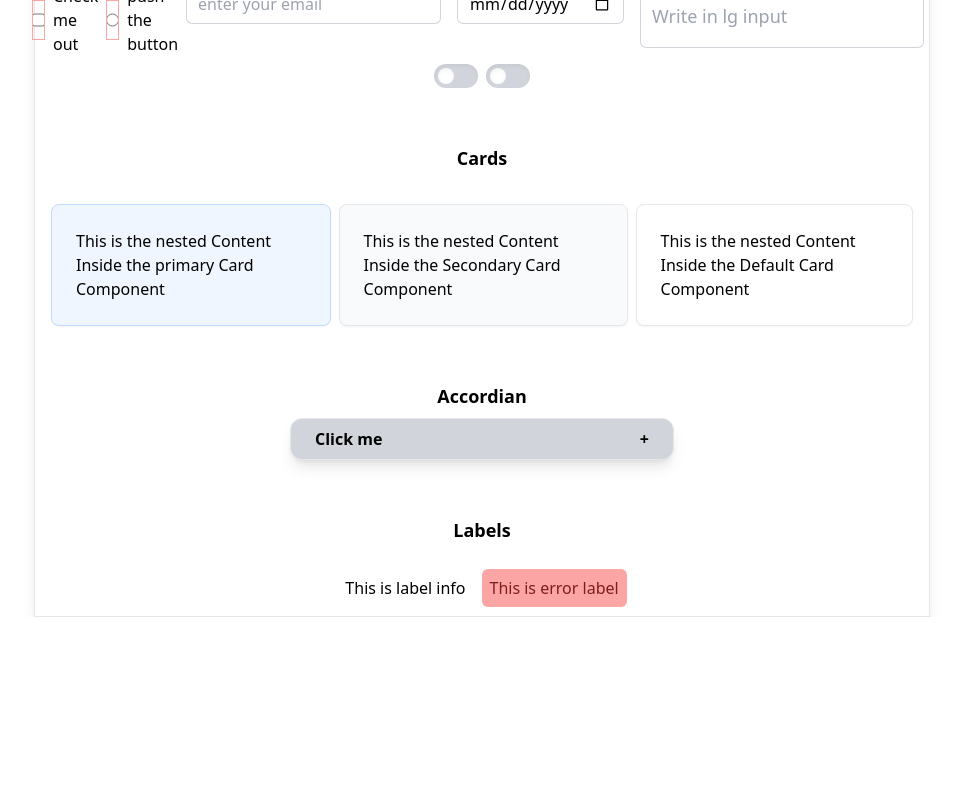
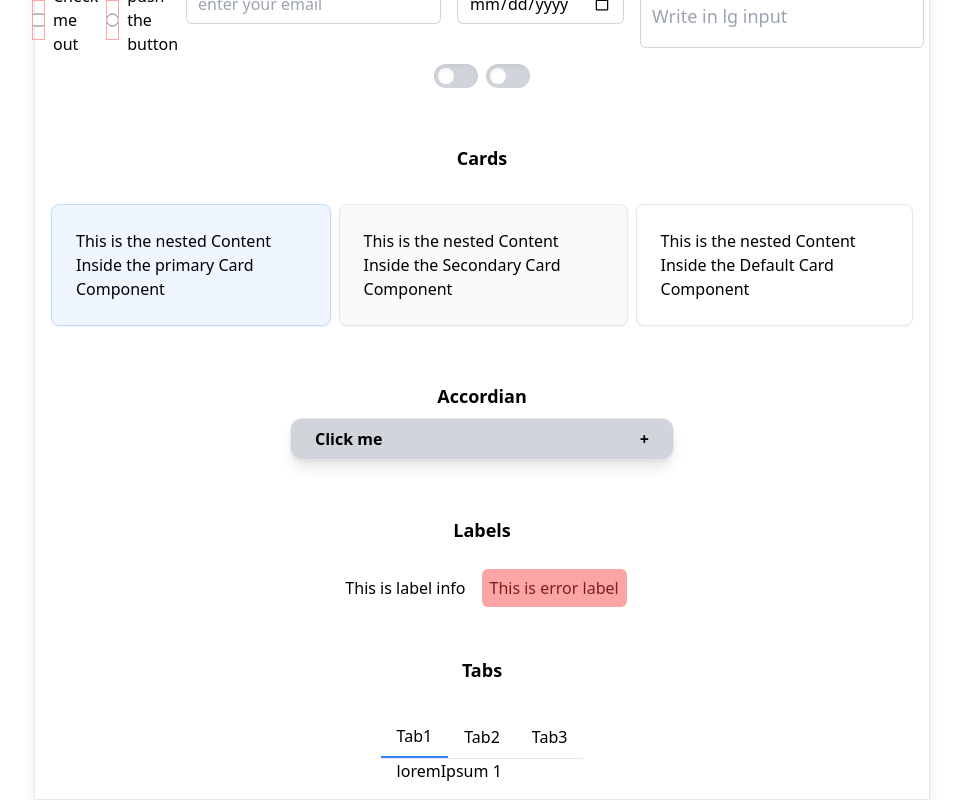
Before and after one commit to gauravThakur-sgl/components-practice, a React (Vite) app: page / in a window 1280 px wide. Shown: the part 577-1377 px from the top of the page, without its empty margins (158-1119 px from the left). Before the commit the page ends 1194 px from the top, so only its background shows below. Built offline with nearby package versions, Linux system fonts and the light colour scheme.

Commit message:
Created Tabs Component

```diff
--- a/src/App.jsx
+++ b/src/App.jsx
@@ -4,6 +4,7 @@ import Button from "./components/ui/Button";
 import Card from "./components/ui/Card";
 import Input from "./components/ui/Input";
 import Label from "./components/ui/Label";
+import { Tabs } from "./components/ui/Tabs";
 // import Select from "./components/ui/Select";
 import TextArea from "./components/ui/TextArea";
 import ToggleSwitch from "./components/ui/ToggleSwitch";
@@ -30,10 +31,14 @@ function App() {
           <h2 className="font-bold text-lg">ToolTip</h2>
           <div className="">
             <ToolTip message="This is tooltip" classname="">
-              <div className="m-2 hover:bg-green-200 border hover:text-green-800 rounded-md p-1">Hover over me</div>
+              <div className="m-2 hover:bg-green-200 border hover:text-green-800 rounded-md p-1">
+                Hover over me
+              </div>
             </ToolTip>
             <ToolTip message="This is tooltip" position="bottom">
-              <div className="m-2 hover:bg-green-200 border hover:text-green-800 rounded-md p-1">Hover over me</div>
+              <div className="m-2 hover:bg-green-200 border hover:text-green-800 rounded-md p-1">
+                Hover over me
+              </div>
             </ToolTip>
           </div>
         </div>
@@ -87,7 +92,7 @@ function App() {
             <Input
               type="radio"
               variant="error"
-              id="3"
+              id="4"
               labelData="push the button"
               className="cursor-pointer"
             />
@@ -149,6 +154,13 @@ function App() {
           </div>
         </div>
         {/* // Labels */}
+
+        <div className="flex flex-col justify-center items-center mt-6 p-4 gap-2">
+          <h2 className="font-bold text-lg">Tabs</h2>
+          <div className="flex justify-center items-center gap-2 mt-6">
+            <Tabs />
+          </div>
+        </div>
       </div>
     </>
   );
--- a/src/components/ui/Tabs.jsx
+++ b/src/components/ui/Tabs.jsx
@@ -1,22 +1,40 @@
+/* eslint-disable react/prop-types */
 import { useState } from "react";
 
-export const Tabs = ({ tabs, className, ...props }) => {
+const tabs = [
+  {
+    label:'Tab1',
+    message: 'loremIpsum 1'
+  },
+  {
+    label: 'Tab2',
+    message: 'loremIpsum 2'
+  },
+  {
+    label: 'Tab3',
+    message: 'loremIpsum 3'
+  }
+]
+export function Tabs ({ className, ...props }) {
+
   const [activeTab, setActiveTab] = useState(0);
 
   return (
-      <div className={`${className || ''}`} {...props}>
+    <div className={`${className || ""}`} {...props}>
       <div className="flex border-b">
         {tabs.map((tab, index) => (
           <button
             key={index}
-              className={`py-2 px-4 ${activeTab === index ? 'border-b-2 border-blue-500' : ''}`}
+            className={`py-2 px-4 ${
+              activeTab === index ? "border-b-2 border-blue-500" : "border-transparent hover:border-gray-200"
+            }`}
             onClick={() => setActiveTab(index)}
           >
             {tab.label}
           </button>
         ))}
       </div>
-        <div className="py-4">{tabs[activeTab].content}</div>
+      <div className="px-4">{tabs[activeTab].message}</div>
     </div>
   );
 };
```
Lines whose indentation alone changed are shown as unchanged.
